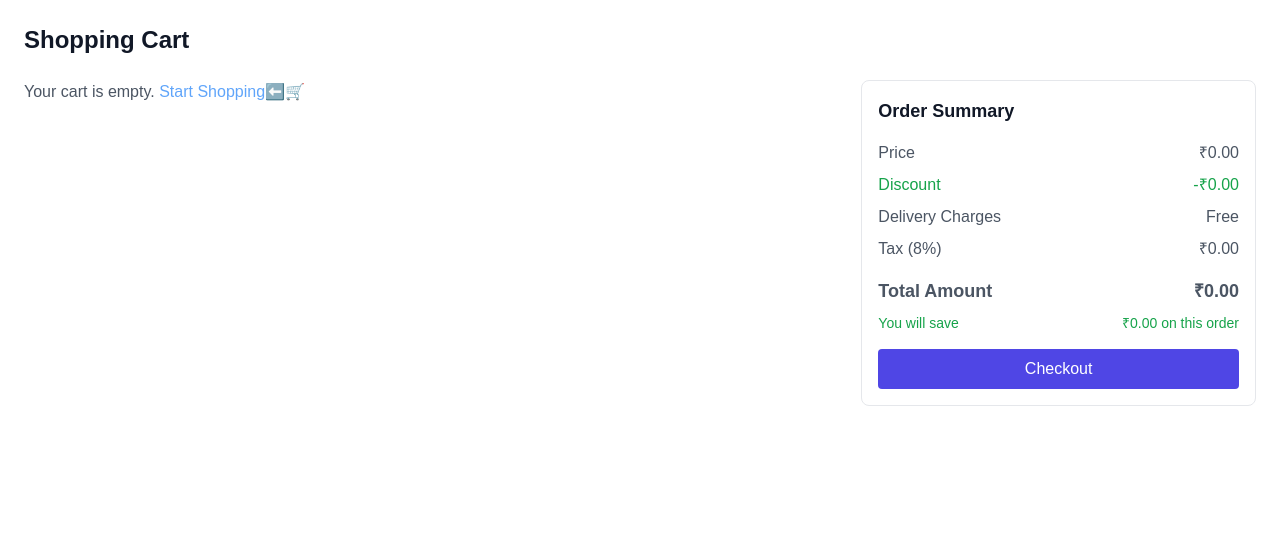
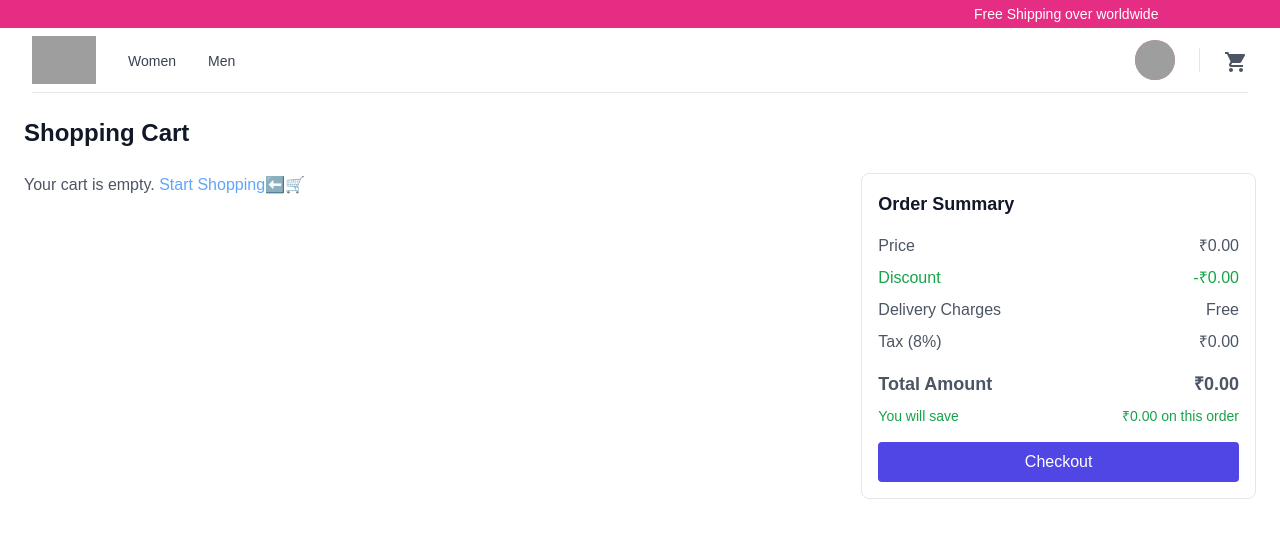
Before and after one commit to Rajasreesingamshetty5geetha/EShop, a Next.js app: page /cart in a window 1280 px wide. Shown: the top 538 px of the page. Built offline with nearby package versions, Linux system fonts and the light colour scheme; grey boxes are pictures that could not be loaded.

Commit message:
Cart.jsx

```diff
--- a/app/components/Cart/Cart.jsx
+++ b/app/components/Cart/Cart.jsx
@@ -5,6 +5,7 @@ import { useRouter } from 'next/navigation';
 import { products } from "../Product/ProductsData";
 import { useSearchParams } from "next/navigation";
 import Link from "next/link";
+import Navbar from "../Navbar";
 
 const Cart = () => {
   const router = useRouter();
@@ -59,18 +60,19 @@ const Cart = () => {
     const numericDiscount = parseFloat(item.discount);
     if (isNaN(numericCrossPrice) || isNaN(numericDiscount)) return discountTotal;
 
-    const itemDiscount = (numericCrossPrice * numericDiscount / 100) * item.quantity;
-    return discountTotal + itemDiscount;
+    return discountTotal + (numericCrossPrice * numericDiscount / 100) * item.quantity;
   }, 0);
 
-
+  const taxRate = 0.08;
+  const tax = subtotal * taxRate;
   const shipping = 0;
-  const tax = subtotal * 0.08;
-
   const orderTotal = subtotal + tax;
   const savings = totalDiscount;
 
+
   return (
+    <div>
+      <Navbar/>
       <div className="max-w-full mx-auto p-6 bg-white">
         <h1 className="text-2xl font-bold mb-6 flex items-center text-gray-900">Shopping Cart</h1>
         <div className="grid grid-cols-1 md:grid-cols-3 gap-6">
@@ -148,6 +150,7 @@ const Cart = () => {
           </div>
         </div>
       </div>
+    </div>
   );
 };
 
```
Lines whose indentation alone changed are shown as unchanged.
